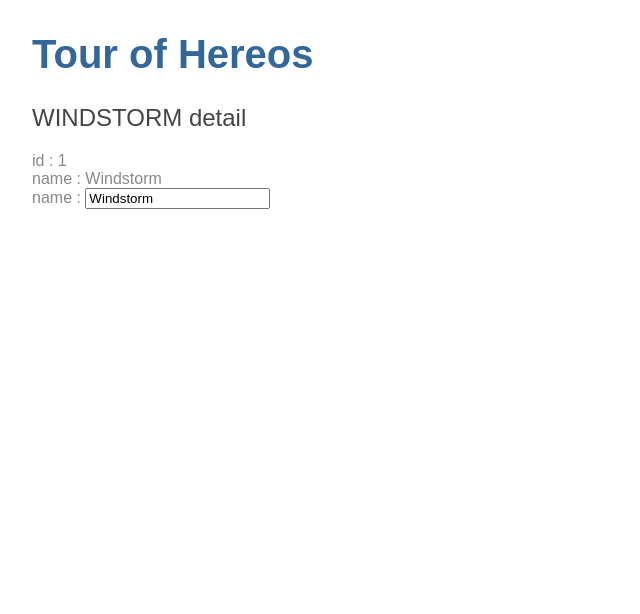
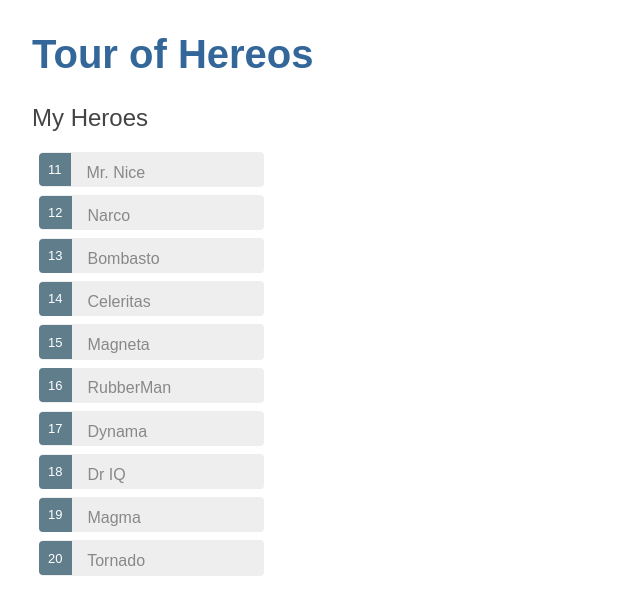
Before and after one commit to szaghdoudi/angular-tour-of-heroes, an Angular app: page / in a window 1280 px wide. Shown: the top 614 px of the page, without its empty margins (0-640 px from the left). Built offline with nearby package versions, Linux system fonts and the light colour scheme.

Commit message:
displaying a list : draft version

```diff
--- a/src/app/heroes/heroes.component.css
+++ b/src/app/heroes/heroes.component.css
@@ -0,0 +1,48 @@
+/* HeroesComponent's private CSS styles */
+.selected {
+    background-color: #CFD8DC !important;
+    color: white;
+  }
+  .heroes {
+    margin: 0 0 2em 0;
+    list-style-type: none;
+    padding: 0;
+    width: 15em;
+  }
+  .heroes li {
+    cursor: pointer;
+    position: relative;
+    left: 0;
+    background-color: #EEE;
+    margin: .5em;
+    padding: .3em 0;
+    height: 1.6em;
+    border-radius: 4px;
+  }
+  .heroes li.selected:hover {
+    background-color: #BBD8DC !important;
+    color: white;
+  }
+  .heroes li:hover {
+    color: #607D8B;
+    background-color: #DDD;
+    left: .1em;
+  }
+  .heroes .text {
+    position: relative;
+    top: -3px;
+  }
+  .heroes .badge {
+    display: inline-block;
+    font-size: small;
+    color: white;
+    padding: 0.8em 0.7em 0 0.7em;
+    background-color: #607D8B;
+    line-height: 1em;
+    position: relative;
+    left: -1px;
+    top: -4px;
+    height: 1.8em;
+    margin-right: .8em;
+    border-radius: 4px 0 0 4px;
+  }
--- a/src/app/heroes/heroes.component.html
+++ b/src/app/heroes/heroes.component.html
@@ -1,10 +1,17 @@
-<h2>{{hero.name | uppercase}} detail</h2>
-<div>
-  <span>id : </span> {{hero.id}}</div>
-<div>
-  <span>name : </span>{{hero.name}}</div>
+<h2>My Heroes</h2>
+<ul class="heroes">
+  <li *ngFor="let hero of heroes" (click)="onSelect(hero)">
+    <span class="badge">{{hero.id}}</span> {{hero.name}}
+  </li>
+</ul>
+
+<div *ngIf="selectedHero">
+  <h2>{{ selectedHero.name | uppercase }} Details</h2>
   <div>
-    <label>name :
-      <input [(ngModel)]="hero.name" placeholder="name">
+    <span>id: </span>{{selectedHero.id}}</div>
+  <div>
+    <label>name:
+      <input [(ngModel)]="selectedHero.name" placeholder="name">
     </label>
   </div>
+</div>
--- a/src/app/heroes/heroes.component.ts
+++ b/src/app/heroes/heroes.component.ts
@@ -1,5 +1,6 @@
 import { Component, OnInit } from '@angular/core';
-
+import {HEROES} from '../mock-heroes';
+import {Hero} from '../hero'
 @Component({
   selector: 'app-heroes',
   templateUrl: './heroes.component.html',
@@ -7,14 +8,17 @@
 })
 export class HeroesComponent implements OnInit {
 
-  hero = {
-    id:1,
-    name : 'Windstorm'
-  };
+  heroes = HEROES;
+
+  selectedHero  : Hero;
 
   constructor() { }
 
   ngOnInit() {
   }
 
+  onSelect(hero:Hero){
+    this.selectedHero = hero;
+  }
+
 }
--- /dev/null
+++ b/src/app/mock-heroes.ts
@@ -0,0 +1,16 @@
+import { Hero } from './hero';
+
+
+export const HEROES: Hero[] = [
+    { id: 11, name: 'Mr. Nice' },
+    { id: 12, name: 'Narco' },
+    { id: 13, name: 'Bombasto' },
+    { id: 14, name: 'Celeritas' },
+    { id: 15, name: 'Magneta' },
+    { id: 16, name: 'RubberMan' },
+    { id: 17, name: 'Dynama' },
+    { id: 18, name: 'Dr IQ' },
+    { id: 19, name: 'Magma' },
+    { id: 20, name: 'Tornado' }
+
+];
```
